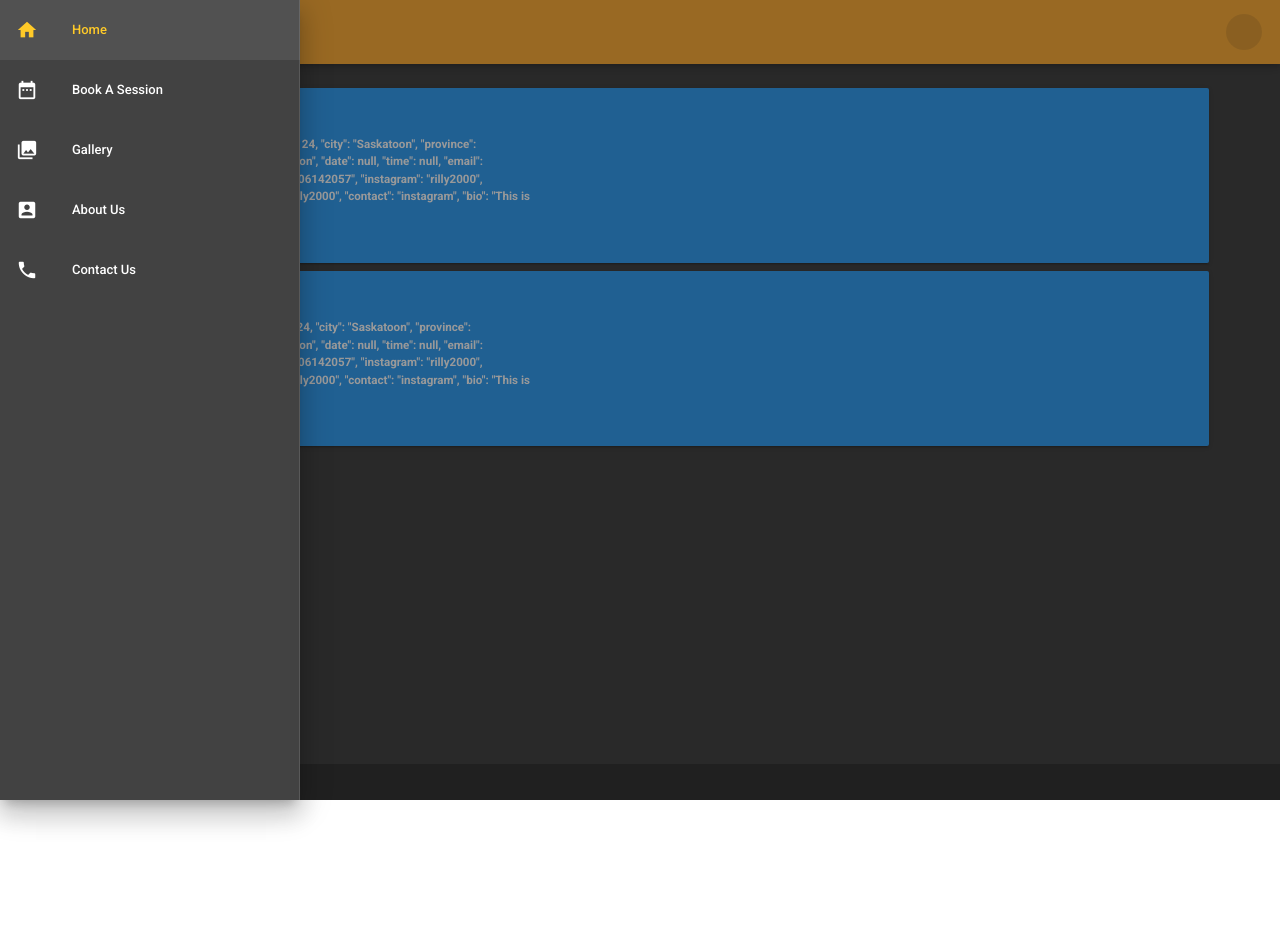
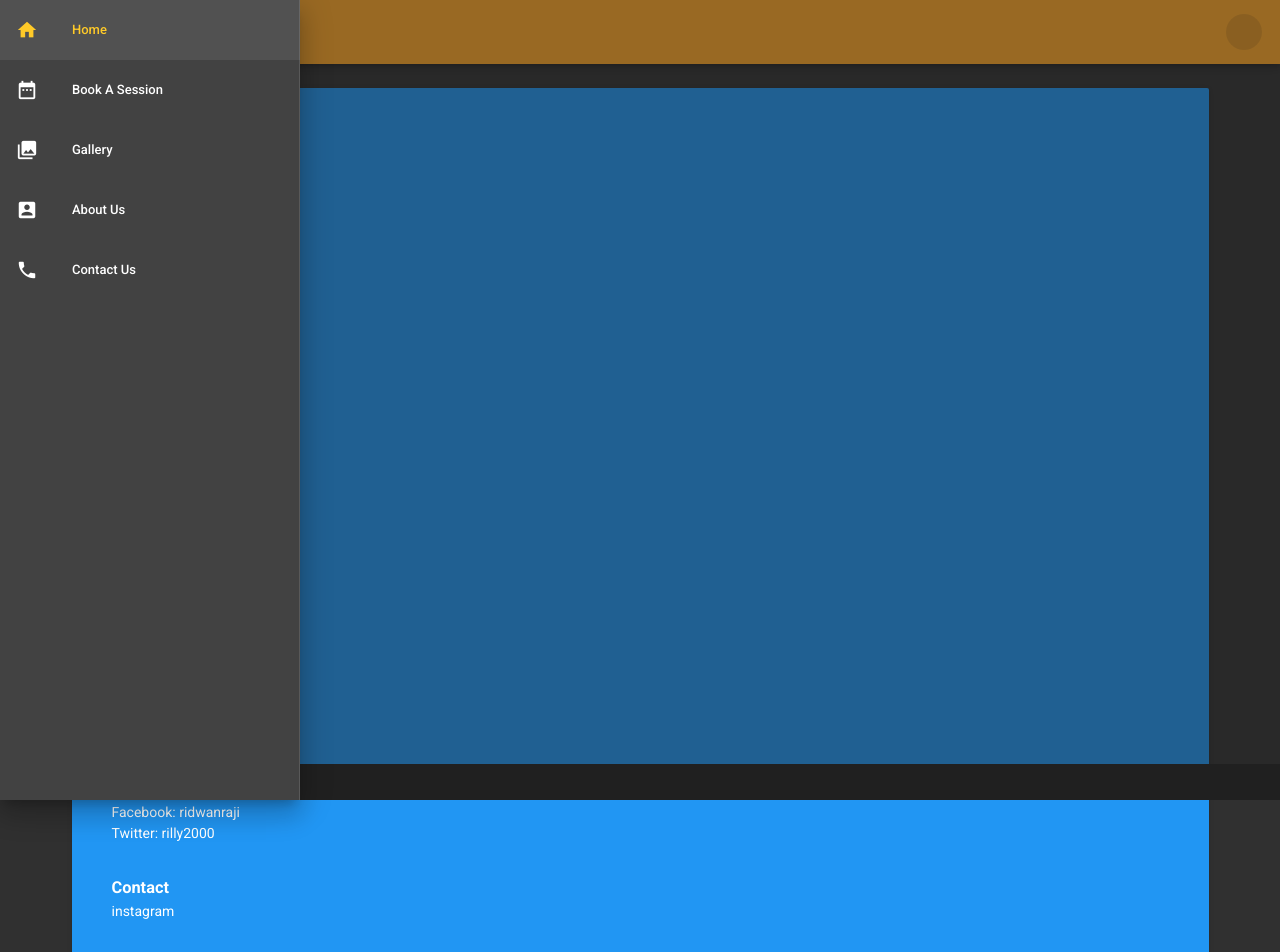
Before and after one commit to ridwanraji/fifteen-5, a Vue app: page /Admin in a window 1280 px wide. Shown: the top 952 px of the page. Before the commit the page ends 800 px from the top, so only its background shows below. Built offline with nearby package versions, Linux system fonts and the light colour scheme.

Commit message:
Add features for admin to be able to see bookings

```diff
--- a/src/components/Admin.vue
+++ b/src/components/Admin.vue
@@ -2,16 +2,110 @@
   <v-container>
     <v-layout row wrap v-for="booking in bookings"
                 :key="booking.first" class="mb-2" >
-      <v-flex xs 12>
+      <v-flex xs12>
         <v-card class="info" >
           <v-container fluid>
             <v-layout row>
               <v-flex xs5>
                   <v-card-title primary-title>
                     <div>
-                      <h5 class="white--text mb-0"> {{booking}} </h5>
+                      <h3 class="white--text mb-0"> Name </h3>
+                      <div>{{booking.first}} {{booking.last}}</div>
                     </div>
                   </v-card-title>
+
+                    <v-spacer></v-spacer>
+
+                  <v-card-text>
+                    <div>
+                      <h3 class="white--text mb-0"> Age </h3>
+                      <div>{{booking.age}}</div>
+                    </div>
+                  </v-card-text>
+
+                  <v-spacer></v-spacer>
+
+                  <v-card-text>
+                    <div>
+                      <h3 class="white--text mb-0"> Location </h3>
+                      <div>{{booking.city}}, {{booking.province}}</div>
+                    </div>
+                  </v-card-text>
+
+                  <v-spacer></v-spacer>
+
+                  <v-card-text>
+                    <div>
+                      <h3 class="white--text mb-0"> Location </h3>
+                      <div>{{booking.city}}, {{booking.province}}</div>
+                    </div>
+                  </v-card-text>
+
+                  <v-spacer></v-spacer>
+
+                  <v-card-text>
+                    <div>
+                      <h3 class="white--text mb-0"> Shoot Type </h3>
+                      <div>{{booking.shootType}}</div>
+                    </div>
+                  </v-card-text>
+
+                  <v-spacer></v-spacer>
+
+                  <v-card-text>
+                    <div>
+                      <h3 class="white--text mb-0"> Date and Time </h3>
+                      <div>{{booking.date}}, {{booking.time}}</div>
+                    </div>
+                  </v-card-text>
+
+                  <v-spacer></v-spacer>
+
+                  <v-card-text>
+                    <div>
+                      <h3 class="white--text mb-0"> E-mail </h3>
+                      <div>{{booking.email}}</div>
+                    </div>
+                  </v-card-text>
+
+                  <v-spacer></v-spacer>
+
+                  <v-card-text>
+                    <div>
+                      <h3 class="white--text mb-0"> Phone </h3>
+                      <div>{{booking.phone}}</div>
+                    </div>
+                  </v-card-text>
+
+                  <v-spacer></v-spacer>
+
+                  <v-card-text>
+                    <div>
+                      <h3 class="white--text mb-0"> Socials </h3>
+                      <div>Instagram: {{booking.instagram}}</div>
+                      <div>Facebook: {{booking.facebook}}</div>
+                      <div>Twitter: {{booking.twitter}}</div>
+                    </div>
+                  </v-card-text>
+
+                  <v-spacer></v-spacer>
+
+                  <v-card-text>
+                    <div>
+                      <h3 class="white--text mb-0"> Contact </h3>
+                      <div>{{booking.contact}}</div>
+                    </div>
+                  </v-card-text>
+
+                    <v-spacer></v-spacer>
+
+                  <v-card-text primary-title>
+                    <div>
+                      <h3 class="white--text mb-0"> Bio </h3>
+                      <div>{{booking.bio}}</div>
+                    </div>
+                  </v-card-text>
+
               </v-flex>
             </v-layout>
           </v-container>
```
